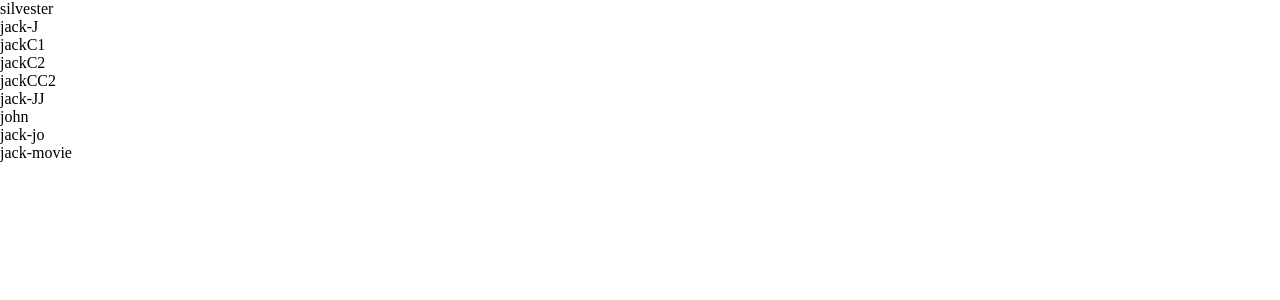
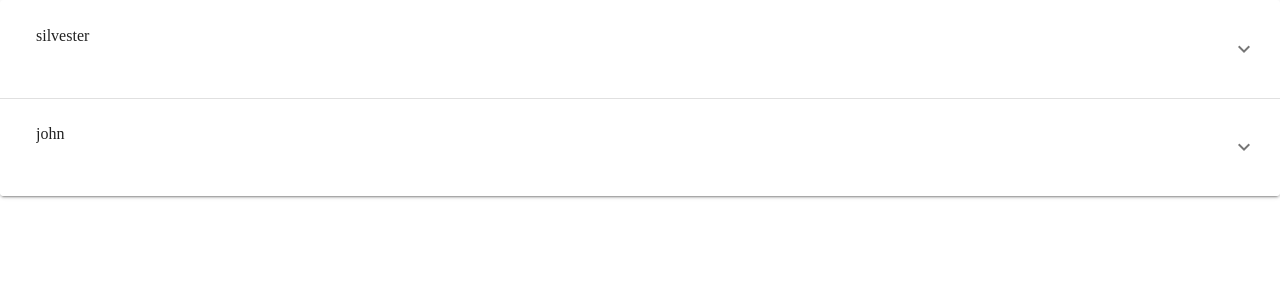
Before and after one commit to abedigram/baqlog, a Nuxt app: page /treeview in a window 1280 px wide. Shown: the top 300 px of the page. Built offline with nearby package versions, Linux system fonts and the light colour scheme.

Commit message:
vuetify accordion added

```diff
--- a/assets/variables.scss
+++ b/assets/variables.scss
@@ -2,3 +2,5 @@
 //
 // The variables you want to modify
 // $font-size-root: 20px;
+// $text-field-outlined-fieldset-border-width: 0;
+// $text-field-outlined-fieldset-border: 30px dashed pink;
--- a/components/tree.vue
+++ b/components/tree.vue
@@ -1,17 +1,44 @@
 <template>
-  <ul>
+  <!-- <ul>
     <li v-for="leave in data" :key="leave.title">
-      <leave :data="leave"></leave>
     </li>
-  </ul>
+  </ul> -->
+
+  <v-expansion-panels v-model="opens" multiple>
+    <v-expansion-panel v-for="(leave, i) in data" :key="i" multiple>
+      <v-expansion-panel-header>
+        <v-text-field
+          :value="leave.title"
+          @click.stop
+          outlined
+          dense
+          class="textf"
+        ></v-text-field>
+      </v-expansion-panel-header>
+      <v-expansion-panel-content>
+        <tree :data="leave.children" v-if="leave.children.length"></tree>
+      </v-expansion-panel-content>
+    </v-expansion-panel>
+  </v-expansion-panels>
 </template>
 
 <script>
 export default {
   name: "tree",
   props: ["data"],
+  data: () => {
+    return {
+      opens: [],
+    };
+  },
 };
 </script>
 
 <style>
+.textf fieldset {
+  border: none;
+}
 </style>
+
+<style scoped>
+</style>
--- a/nuxt.config.js
+++ b/nuxt.config.js
@@ -54,6 +54,7 @@ export default {
   // Vuetify module configuration: https://go.nuxtjs.dev/config-vuetify
   vuetify: {
     customVariables: ['~/assets/variables.scss'],
+    treeShake: true,
     theme: {
       dark: false,
       themes: {
--- a/pages/index.vue
+++ b/pages/index.vue
@@ -22,3 +22,8 @@
     </v-col>
   </v-row>
 </template>
+
+
+<script>
+export default {};
+</script>
```
Lines whose indentation alone changed are shown as unchanged.
